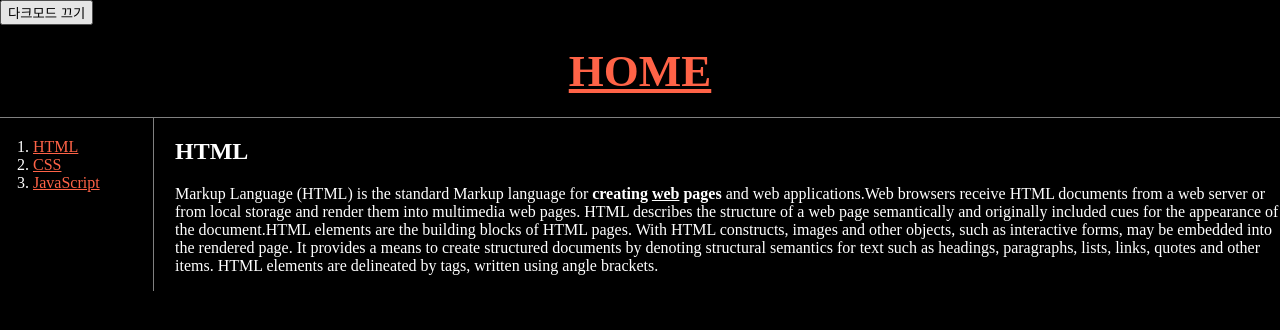
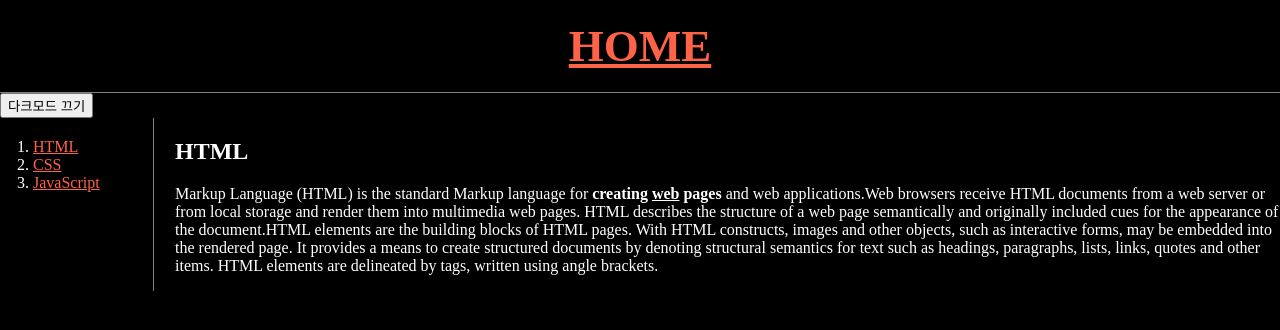
Before and after one commit to Nesela/web_t, a plain HTML site: page 1.html in a window 1280 px wide. Both pictures are taken after a click on the button "다크모드". Drawn offline with Linux system fonts and the light colour scheme.

Commit message:
Add files via upload

```diff
--- a/1.html
+++ b/1.html
@@ -5,44 +5,54 @@
 <meta charset="utf-8">
 <link rel="stylesheet" href="style.css">
 <style>
-
 </style>
-</head>
-
-<body>
-
-    <input type="button" id="dark" value="다크모드" onclick="
-    if(document.querySelector('#dark').value === '다크모드'){
-        document.querySelector('body').style.backgroundColor = 'black';
-        document.querySelector('body').style.color = 'white';
-        document.querySelector('#dark').value = '다크모드 끄기';
-
-    var alist = document.querySelectorAll('a');
-    let i = 0 ;
-    while (i < alist.length) {
-    alist[i].style.color = 'tomato';
-        i = i + 1;
-    }
-
-    } else {
-        document.querySelector('body').style.backgroundColor = 'white';
-        document.querySelector('body').style.color = 'black';
-        document.querySelector('#dark').value = '다크모드';
-
+<script>
+    let hflinkgs ={
+        setcolor:function (color){
         var alist = document.querySelectorAll('a');
     let i = 0 ;
     while (i < alist.length) {
-    alist[i].style.color = 'blue';
+    alist[i].style.color = color;
         i = i + 1;
     }
     }
+    }
 
+    let Body = {
+        setcolor:function (color){
+        document.querySelector('body').style.color = color;
+    },
+        setbackgroundcolor:function (color){
+        document.querySelector('body').style.backgroundColor = color;
+    },
+    }
 
-    ">
+    function darkbutton(self){
+
+    let target = document.querySelector('body');
+    if(self.value === '다크모드'){
+        Body.setbackgroundcolor('black');
+        Body.setcolor('white');
+        self.value = '다크모드 끄기';
+        hflinkgs.setcolor('tomato');
+
+    } else {
+        Body.setbackgroundcolor('white');
+        Body.setcolor('black');
+        self.value = '다크모드';
+        hflinkgs.setcolor('blue');
+    }
+    }
+
+</script>
+</head>
+<body>
 
     <h1><A href="index.html">HOME</A></h1>
+    <input type="button" value="다크모드" onclick="
+    darkbutton(this);
+    ">
     <div id="grid">
-
 
 <ol>
 <li><a href="1.html">HTML</a></li>
```
Also changed, not shown: Object.html (added, +23 -0 lines).
